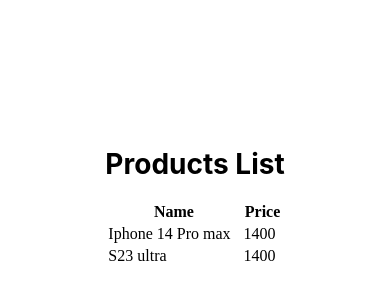
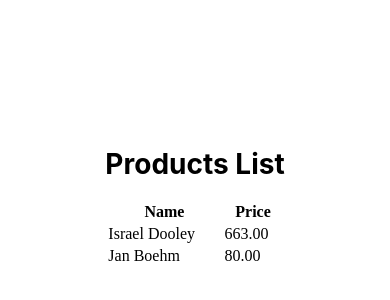
Before and after one commit to joel-beya/MsprProject, a React Native app: screen / in a window 390 px wide. Shown: the part 224-524 px from the top of the page. Built offline with nearby package versions, Linux system fonts and the light colour scheme.

Commit message:
change App

```diff
--- a/App.js
+++ b/App.js
@@ -1,10 +1,10 @@
 import { StatusBar } from 'expo-status-bar';
 import { StyleSheet, Text, View } from 'react-native';
-import ProductsList from './components/ProductsList';
+import FilterableProductList from './components/ProductList';
 
 const PRODUCTS = [
-  { "id": "01", "name": "Iphone 14 Pro max", "price": "1400", "description": "le beau Iphone tout noir", "color": "Black" },
-  { "id": "02", "name": "S23 ultra", "price": "1400", "description": "le beau Samsung tout gris", "color": "Grey" }
+  { "id": "01", "name": "Israel Dooley", "price": "663.00", "description": "Andy shoes are designed to keeping in mind durability as well as trends, the most stylish range of shoes & sandals", "color": "white"},
+  { "id": "02", "name": "Jan Boehm", "price": "80.00", "description": "The Nagasaki Lander is the trademarked name of several series of Nagasaki sport bikes, that started with the 1984 ABC800J", "color": "indigo"}
 ];
 
 export default function App() {
@@ -12,7 +12,7 @@ export default function App() {
     <View style={styles.container}>
 
       <StatusBar style="auto" />
-      <ProductsList products={PRODUCTS} />
+      <FilterableProductList products={PRODUCTS} />
     </View>
   );
 }
--- a/components/ProductsList.js
+++ b/components/ProductList.js
@@ -8,12 +8,14 @@ function ProductRow({ product }) {
     <td>{product.price}</td>
   </tr>
 }
+
 //Function for creating products table
 function ProductsTable({ products }) {
   const row =[]
   products.forEach((product) => {
-    row.push(<ProductRow product={product} key={product.id} />)
-  });
+    //row.push(<ProductRow product={product} key={product.id} />)
+    row.push(<ProductRow product={product} />)
+  })
   return <table className='table'>
     <thead>
       <tr>
@@ -27,7 +29,7 @@ function ProductsTable({ products }) {
   </table>
 }
 
-class ProductsList extends Component {
+class FilterableProductList extends React.Component {
   render() {
     const { products } = this.props;
     return (
@@ -38,4 +40,4 @@ class ProductsList extends Component {
 )
   }
 }
-export default ProductsList;
+export default FilterableProductList;
```
